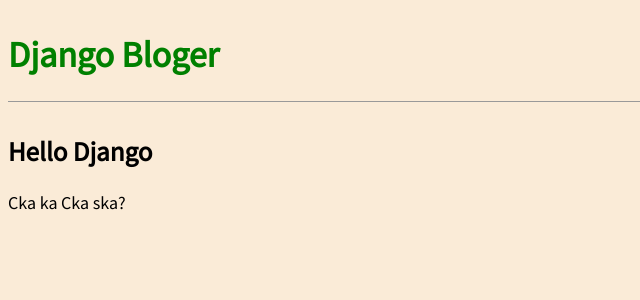
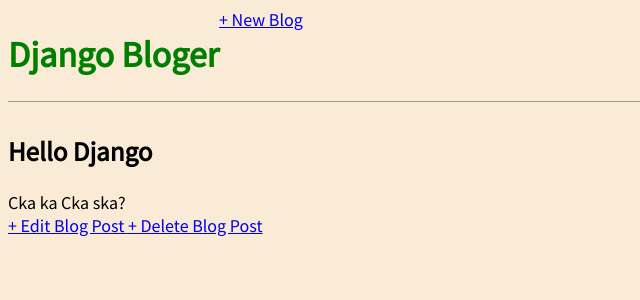
Before and after one commit to DiellzaKurteshi/DJ_05, a Django app: page /post/1 in a window 1280 px wide. Shown: the top 300 px of the page, without its empty margins (0-640 px from the left). Run offline with Django 4.2, Linux system fonts and the light colour scheme; data comes from the database, SQL or seed files in the repository; both versions use the stored data as it was after the commit.

Commit message:
update_new_post_delete_added

```diff
--- a/blog/models.py
+++ b/blog/models.py
@@ -1,4 +1,5 @@
 from django.db import models
+from django.urls import reverse
 
 # Create your models here.
 class Post(models.Model):
@@ -13,3 +14,6 @@
 
     def __str__(self):
         return self.title
+
+    def get_absolute_url(self):
+        return reverse('post_detail', args=[str(self.id)])
--- a/blog/urls.py
+++ b/blog/urls.py
@@ -1,7 +1,16 @@
 from django.urls import path
-from .views import BlogListView, BlogDetailView
+from .views import (
+    BlogListView,
+    BlogDetailView,
+    BlogCreateView,
+    BlogUpdateView,
+    BlogDeleteView
+)
 
 urlpatterns = [
+    path('post/<int:pk>/delete', BlogDeleteView.as_view(), name = 'post_delete'),
+    path('post/<int:pk>/edit', BlogUpdateView.as_view(), name = 'post_edit'),
+    path('post/new/', BlogCreateView.as_view(), name= 'post_new'),
     path('post/<int:pk>', BlogDetailView.as_view(), name = 'post_detail'),  #integer si primary key
     path('', BlogListView.as_view(), name = 'home'),
 ]
--- a/blog/views.py
+++ b/blog/views.py
@@ -1,6 +1,8 @@
 from pdb import post_mortem
 from django.shortcuts import render
 from django.views.generic import ListView, DetailView
+from django.views.generic.edit import CreateView, UpdateView, DeleteView
+from django.urls import reverse_lazy
 from .models import Post
 
 # Create your views here.
@@ -11,3 +13,18 @@
 class BlogDetailView(DetailView):
     model = Post
     template_name = 'post_detail.html'
+
+class BlogCreateView(CreateView):
+    model = Post
+    template_name = 'post_new.html'
+    fields = ['title','author','body']  #fushat qe mujme me i editu
+
+class BlogUpdateView(UpdateView):
+    model = Post
+    template_name = 'post_edit.html'
+    fields = ['title', 'body']
+
+class BlogDeleteView(DeleteView):
+    model = Post
+    template_name = 'post_delete.html'
+    success_url = reverse_lazy('home')
--- a/templates/base.html
+++ b/templates/base.html
@@ -7,12 +7,15 @@
     <link href='https://fonts.googleapis.com/css?family=Source+Sans+Pro' rel='stylesheet' type='text/css'>
 </head>
 <body>
-    <header>
-        <h1>
-            <a href="{% url 'home' %}">Django Bloger</a>
-        </h1>
-    </header>
     <div>
+        <header>
+            <div class="nav-left">
+                <h1><a href="{% url 'home' %}">Django Bloger</a></h1>
+            </div>
+            <div class="nav-right">
+                <a href="{% url 'post_new' %}"> + New Blog</a>
+            </div>
+        </header>
         {% block content %}
         {% endblock content %}
     </div>
--- a/templates/home.html
+++ b/templates/home.html
@@ -3,8 +3,8 @@
 {% block content %}
     {% for post in object_list %}
         <div class="post-entry">
-            <h2><a href ="{% url 'post_detail' post.pk %}">{{ post.title }}</a></h2>
-            <p>{{ post.body }}</p>
+            <h2><a href ="{% url 'post_detail' post.pk %}">{{ post.title | title }}</a></h2>
+            <p>{{ post.body | linebreaks }}</p>
         </div>
     {% endfor %}
 {%endblock content %}
--- a/templates/post_detail.html
+++ b/templates/post_detail.html
@@ -2,7 +2,9 @@
 
 {% block content %}
     <div class='post-entry'>
-        <h2>{{ post.title }}</h2>
-        <p>{{ post.body }}</p>
+        <h2>{{ post.title | title }}</h2>
+        <p>{{ post.body | linebreaks }}</p>
     </div>
+    <a href="{% url 'post_edit' post.pk %}"> + Edit Blog Post </a>
+    <a href="{% url 'post_delete' post.pk %}"> + Delete Blog Post </a>
 {% endblock content %}
```
Also changed, not shown: blog/tests.py (+14 -0 lines), templates/post_delete.html (added, +9 -0 lines), templates/post_edit.html (added, +9 -0 lines), templates/post_new.html (added, +9 -0 lines), db.sqlite3.
